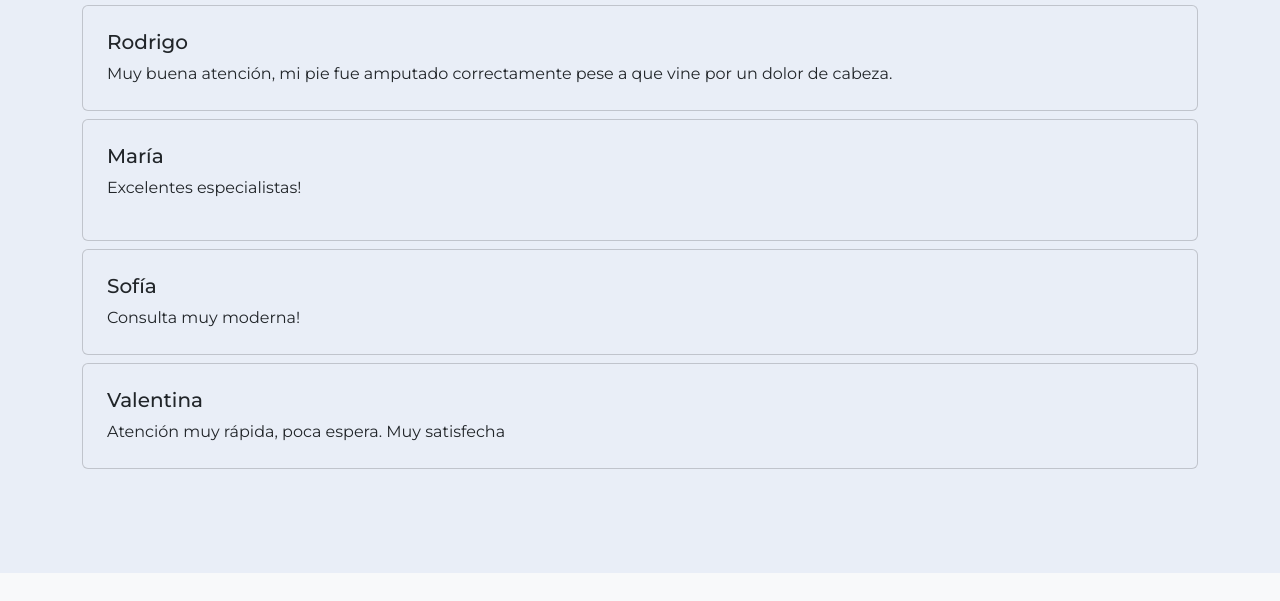
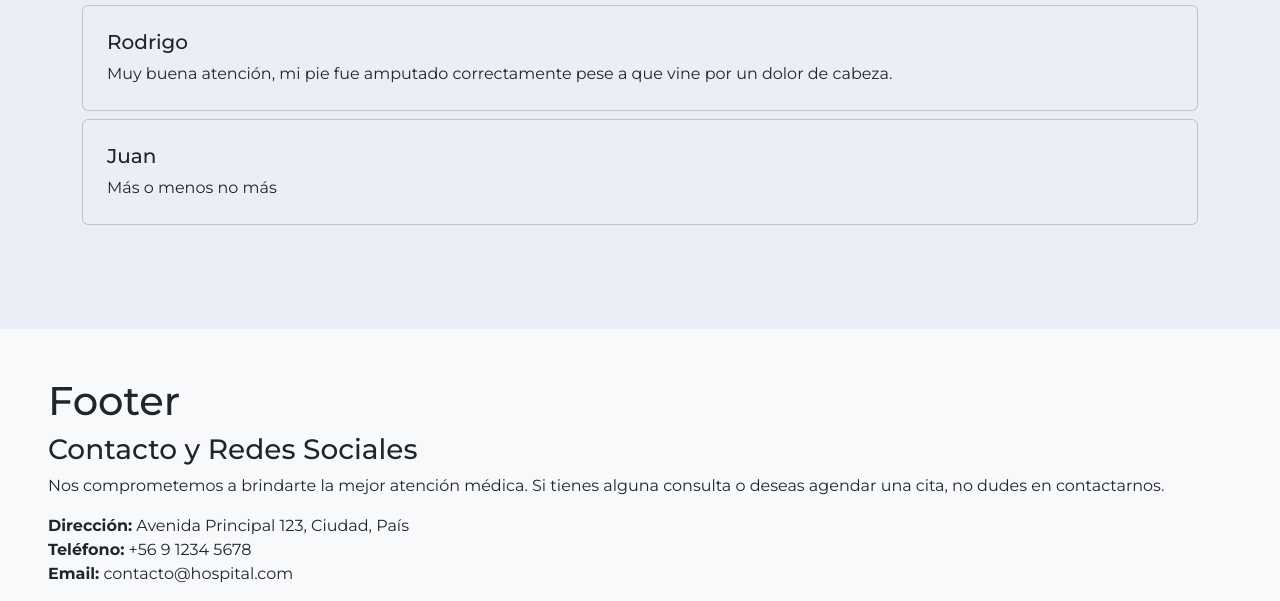
Before and after one commit to Jose-Schafer/front-corfo-mod3-taller2, a website built with webpack: page src/index.html in a window 1280 px wide. Shown: the part 727-1328 px from the top of the page. Built offline with nearby package versions, Linux system fonts and the light colour scheme; files whose address does not match are found by name.

Commit message:
Comentarios dinámicos

```diff
--- a/src/index.html
+++ b/src/index.html
@@ -67,34 +67,7 @@
 
             <h2>Testimonios</h2>
             <section class="container">
-                <div clas="row">
-                    <div class="col mb-2">
-                        <div class="card p-4">
-                            <h5 class="card-title">Rodrigo</h5>
-                            <p class="card-text">Muy buena atención, mi pie fue amputado correctamente pese a que vine por un dolor de cabeza.</p>
-                        </div>
-                    </div>
-
-                    <div class="col mb-2">
-                        <div class="card p-4">
-                            <h5 class="card-title">María</h5>
-                            <p class="card__text">Excelentes especialistas!</p>
-                        </div>
-                    </div>
-
-                    <div class="col mb-2">
-                        <div class="card p-4">
-                            <h5 class="card-title">Sofía</h5>
-                            <p class="card-text">Consulta muy moderna!</p>
-                        </div>
-                    </div>
-
-                    <div class="col mb-2">
-                        <div class="card p-4">
-                            <h5 class="card-title">Valentina</h5>
-                            <p class="card-text">Atención muy rápida, poca espera. Muy satisfecha</p>
-                        </div>
-                    </div>
+                <div id="comments">
                 </div>
             </section>
         </div>
--- /dev/null
+++ b/src/js/comentarios.js
@@ -0,0 +1,48 @@
+
+const reviews = [
+  {
+    title: "Rodrigo",
+    text: "Muy buena atención, mi pie fue amputado correctamente pese a que vine por un dolor de cabeza."
+  },
+  {
+    title: "Juan",
+    text: "Más o menos no más"
+  }
+];
+
+// Función para agregar dinámicamente comentarios
+function addReviewCards() {
+  const container = document.getElementById("comments");
+
+  reviews.forEach(review => {
+    // Crear la columna del comentario
+    const colDiv = document.createElement("div");
+    colDiv.className = "col mb-2";
+
+    // Crear la tarjeta
+    const cardDiv = document.createElement("div");
+    cardDiv.className = "card p-4";
+
+    // Título
+    const title = document.createElement("h5");
+    title.className = "card-title";
+    title.textContent = review.title;
+
+    // Descripción
+    const text = document.createElement("p");
+    text.className = "card-text";
+    text.textContent = review.text;
+
+    // Agregar título y texto al div de tarjeta
+    cardDiv.appendChild(title);
+    cardDiv.appendChild(text);
+
+    // Agregar la tarjeta al div de columna
+    colDiv.appendChild(cardDiv);
+
+    // Agregar el div de columna al div de comentarios
+    container.appendChild(colDiv);
+  });
+}
+
+document.addEventListener("DOMContentLoaded", addReviewCards);
--- a/src/js/main.js
+++ b/src/js/main.js
@@ -4,4 +4,7 @@ import '../scss/styles.scss'
 // Import all of Bootstrap's JS
 import * as bootstrap from 'bootstrap'
 
+// Import Servicos médicos
+require('./comentarios');
+
 console.log("Aplicación inicializada")
```
